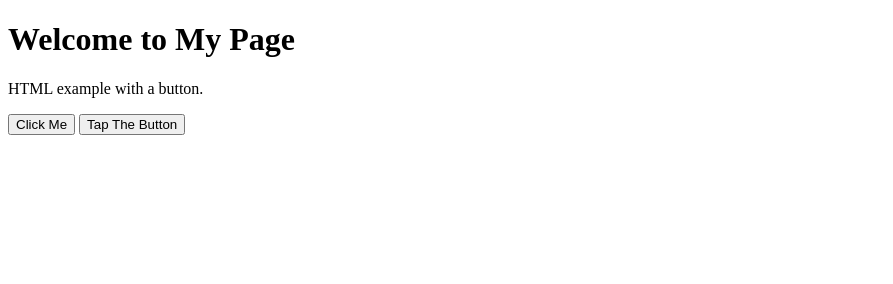
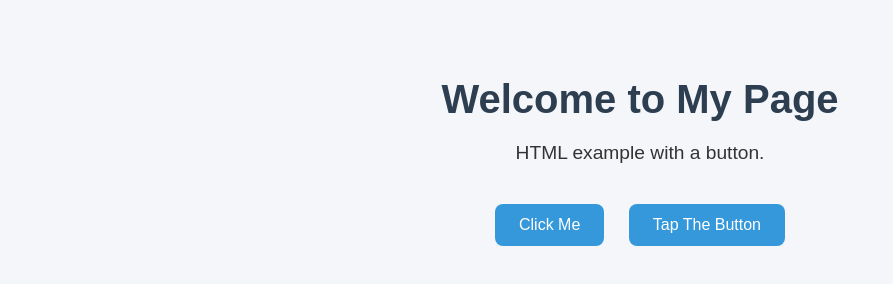
Before and after one commit to alexpandiyan1914/git-workshop-assignment, a plain HTML site: page index.html in a window 1280 px wide. Shown: the whole page, without its empty margins (0-893 px from the left). Drawn offline with Linux system fonts and the light colour scheme.

Commit message:
First comment ra

```diff
--- a/index.html
+++ b/index.html
@@ -2,6 +2,7 @@
 <html>
 <head>
     <title>Simple HTML Page</title>
+    <link rel="stylesheet" href="style.css">
 </head>
 <body>
     <h1>Welcome to My Page</h1>
--- /dev/null
+++ b/style.css
@@ -0,0 +1,47 @@
+/* General page styling */
+body {
+    font-family: Arial, sans-serif;
+    background: #f4f6f9;
+    color: #333;
+    text-align: center;
+    margin: 0;
+    padding: 50px;
+}
+
+/* Heading styling */
+h1 {
+    color: #2c3e50;
+    font-size: 2.5em;
+    margin-bottom: 20px;
+}
+
+/* Paragraph styling */
+p {
+    font-size: 1.2em;
+    margin-bottom: 30px;
+}
+
+/* Button styling */
+button {
+    background: #3498db;
+    color: white;
+    border: none;
+    padding: 12px 24px;
+    font-size: 1em;
+    margin: 10px;
+    border-radius: 8px;
+    cursor: pointer;
+    transition: background 0.3s ease, transform 0.2s ease;
+}
+
+/* Hover effect */
+button:hover {
+    background: #2980b9;
+    transform: scale(1.05);
+}
+
+/* Active (when clicked) */
+button:active {
+    background: #1f6391;
+    transform: scale(0.95);
+}
```
